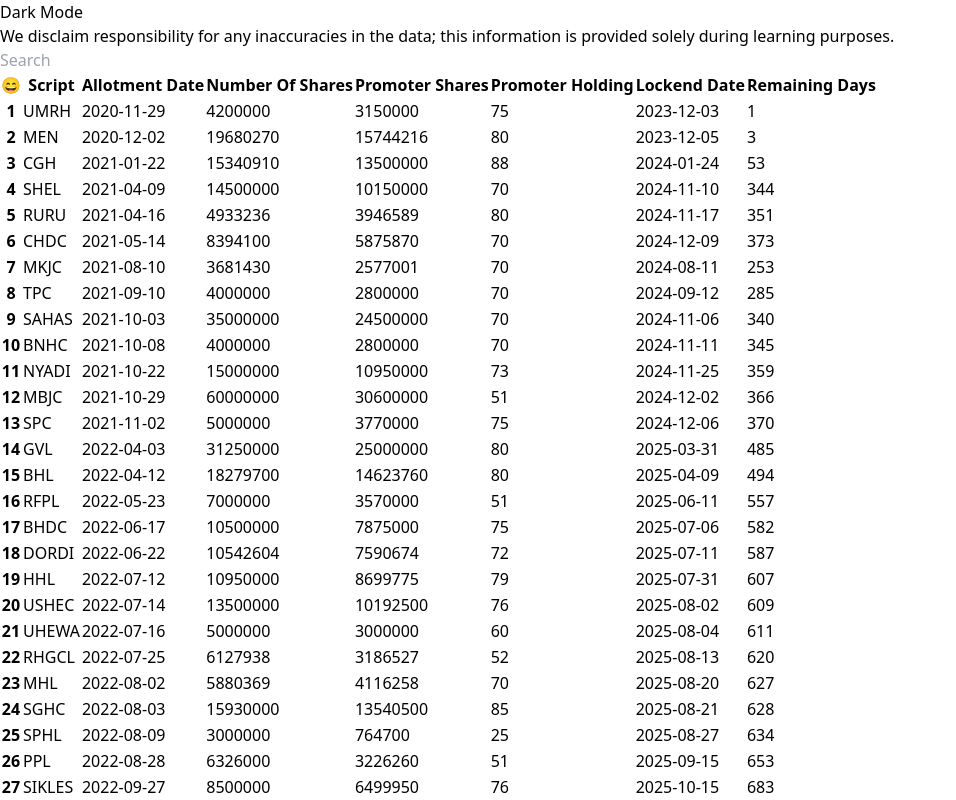
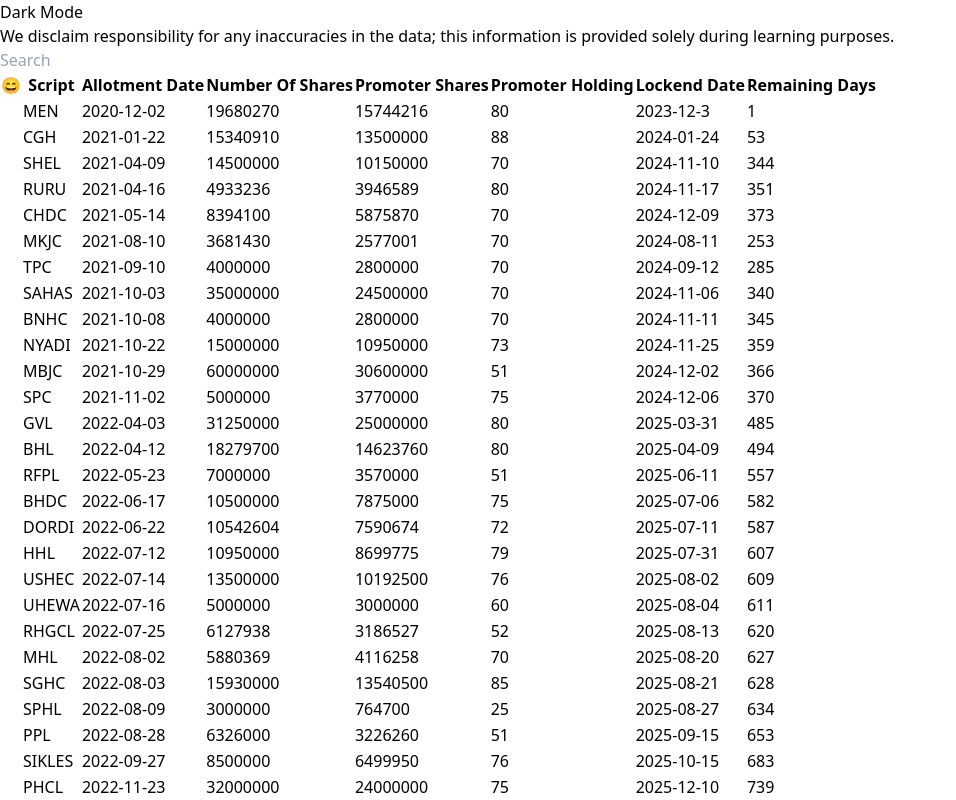
Before and after one commit to nabinkdl/PromoterLockEnd, a React (Vite) app: page / in a window 1280 px wide. Shown: the top 800 px of the page, without its empty margins (0-956 px from the left). Built offline with nearby package versions, Linux system fonts and the light colour scheme.

Commit message:
update 7 files

```diff
--- a/src/Row.jsx
+++ b/src/Row.jsx
@@ -13,9 +13,8 @@ function Row({SN,SYMBOL,AllotmentDate,NumberOfShares,PromoterShares,PromoterHold
   return (
 
 <>
-
-      <tr>
-          <th>{SN}</th>
+{remainingDays>=0 ?  (      <tr>
+          <th>{}</th>
           <td>{SYMBOL}</td>
           <td className='p-3 text-center'>{AllotmentDate}</td>
           <td className='p-3 text-center'>{NumberOfShares}</td>
@@ -25,7 +24,8 @@ function Row({SN,SYMBOL,AllotmentDate,NumberOfShares,PromoterShares,PromoterHold
           <td className='p-3 text-center'>{remainingDays===-1?0:remainingDays}</td>
 
           {/* <td>04</td> */}
-        </tr>
+        </tr>): null}
+
 
         </>
 
--- a/src/lockend.js
+++ b/src/lockend.js
@@ -7,7 +7,7 @@ export default
           "NumberOfShares":4200000,
           "PromoterShares":3150000,
           "PromoterHolding":75,
-          "LockendDate":"2023-12-03"
+          "LockendDate":"2023-10-03"
        },
        {
           "SN":2,
@@ -16,7 +16,7 @@ export default
           "NumberOfShares":19680270,
           "PromoterShares":15744216,
           "PromoterHolding":80,
-          "LockendDate":"2023-12-05"
+          "LockendDate":"2023-12-3"
        },
        {
           "SN":3,
```
